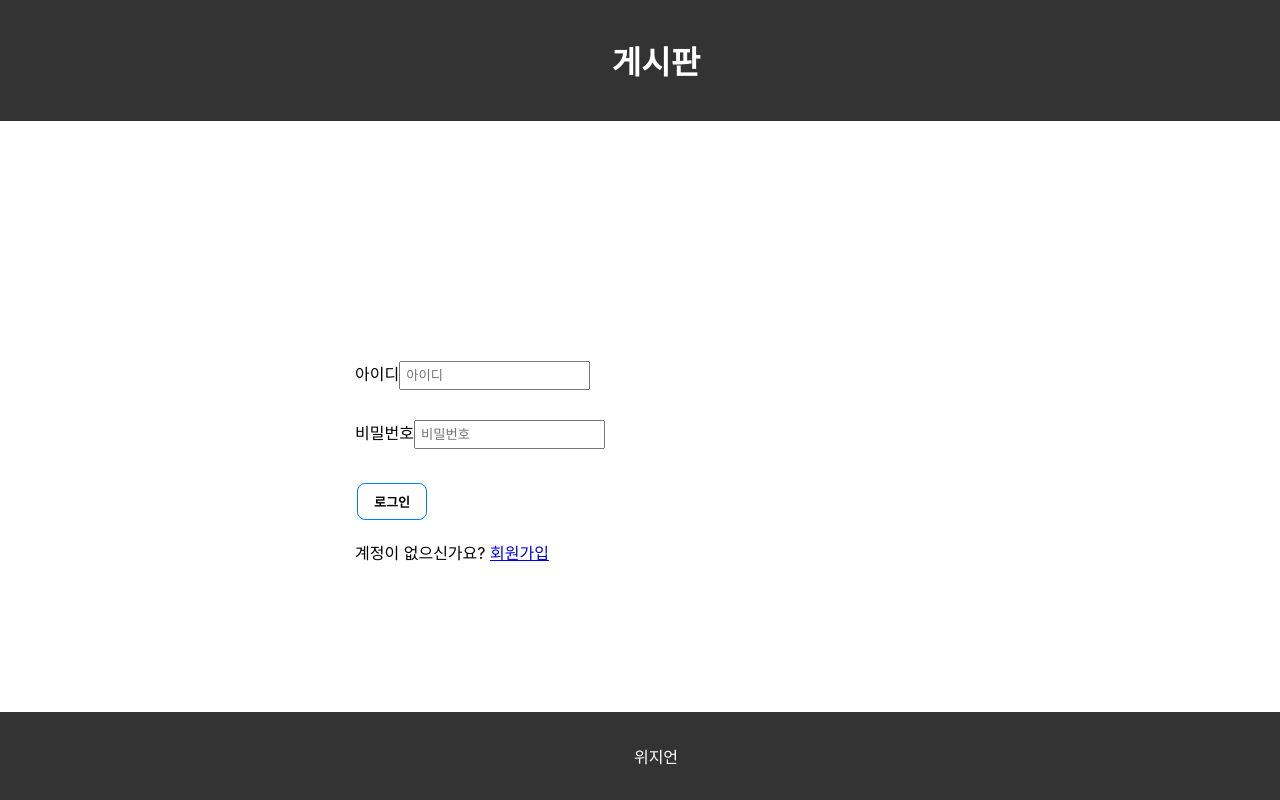
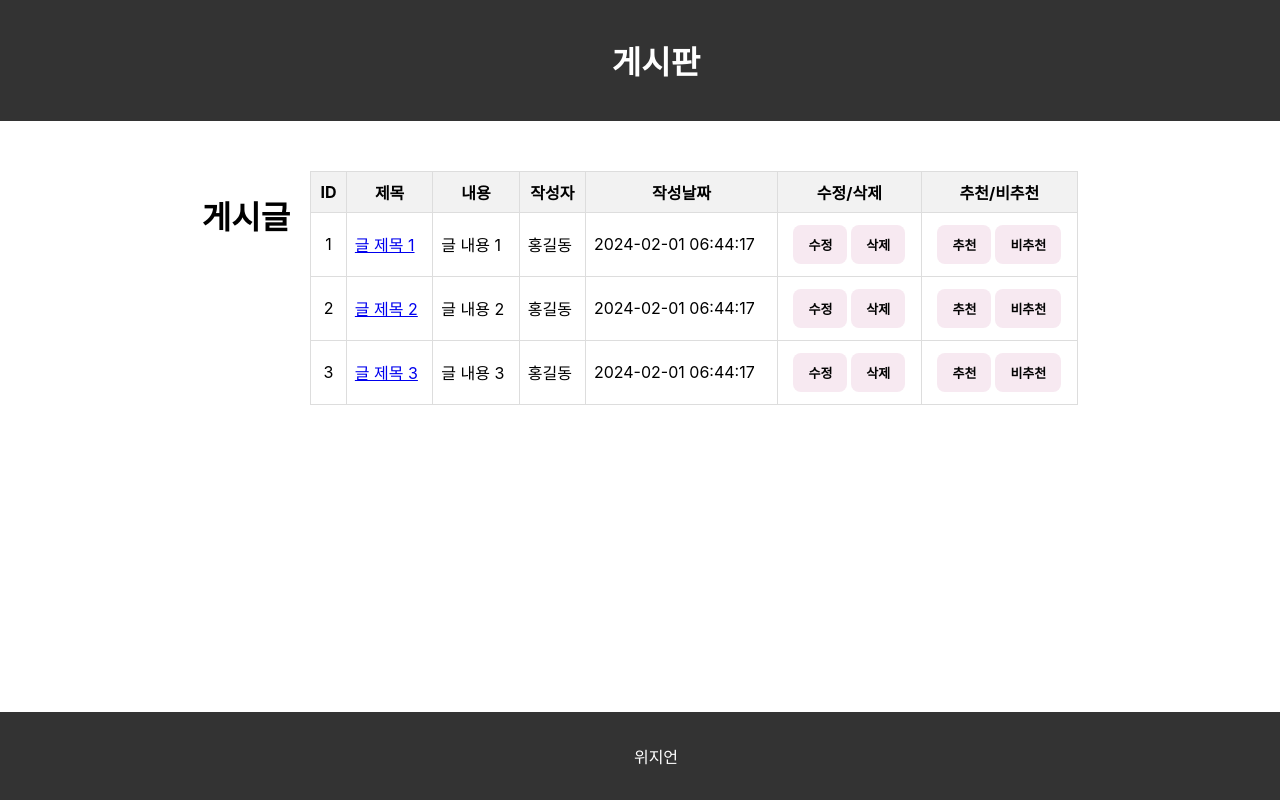
Before and after one commit to kimsinha11/React_0122, a React (Create React App) app: page /postlist in a window 1280 px wide. Before the commit this address led to /. Shown: the top 800 px of the page. Built offline with nearby package versions, Linux system fonts and the light colour scheme.

Commit message:
detail작업중

```diff
--- a/src/App.css
+++ b/src/App.css
@@ -5,6 +5,12 @@
   display: flex;
   flex-direction: column;
   min-height: 100vh;
+}
+.Write {
+  max-width: 600px;
+  margin: auto; /* 화면 가운데 정렬을 위한 margin 설정 */
+  padding: 150px;
+  text-align: center; /* 내용을 가운데 정렬 */
 }
 
 /* Header 스타일 설정 */
@@ -115,3 +121,31 @@ button {
 button:hover {
   background-color: #e969b8; /* Darker green on hover */
 }
+
+
+
+.Write h2 {
+  margin-bottom: 20px;
+}
+
+.Write form textarea {
+  width: 100%;
+  padding: 10px;
+  margin-bottom: 20px;
+  border: 1px solid #ccc;
+  border-radius: 4px;
+}
+
+.Write form button {
+  padding: 10px 20px;
+  background-color: #007bff;
+  color: #fff;
+  border: none;
+  border-radius: 4px;
+  cursor: pointer;
+  transition: background-color 0.3s;
+}
+
+.Write form button:hover {
+  background-color: #0056b3;
+}
--- a/src/App.js
+++ b/src/App.js
@@ -4,7 +4,12 @@ import Header from './components/Header.js';
 import Footer from './components/Footer';
 import Login from './pages/Login';
 import Home from './pages/Home';
+import PostList from './pages/PostList.js';
+import Write from './pages/Write';
+import Detail from './pages/Detail';
 import './App.css';
+
+
 
 function App() {
   const [isLoggedIn, setIsLoggedIn] = useState(false);
@@ -24,6 +29,9 @@ function App() {
         <Routes>
           <Route path="/" element={<Login onLogin={handleLogin} />} />
           <Route path="/home" element={<Home isLoggedIn={isLoggedIn} onLogout={handleLogout} />} />
+          <Route path="/write" element={<Write isLoggedIn={isLoggedIn} onLogout={handleLogout} />} />
+          <Route path="/postlist" element={<PostList isLoggedIn={isLoggedIn} onLogout={handleLogout} />} />
+          <Route path="/detail" element={<Detail isLoggedIn={isLoggedIn} onLogout={handleLogout} />} />
           {/* Redirect to login page if not logged in */}
           {!isLoggedIn && <Route path="*" element={<Navigate to="/" />} />}
         </Routes>
--- /dev/null
+++ b/src/Detail.css
@@ -0,0 +1,18 @@
+/* Detail.css */
+
+.Detail {
+    margin: 20px;
+    padding: 20px;
+    border: 1px solid #ccc;
+    border-radius: 5px;
+  }
+
+  .Detail h2 {
+    font-size: 24px;
+    margin-bottom: 10px;
+  }
+
+  .Detail p {
+    font-size: 16px;
+    margin-bottom: 5px;
+  }
--- /dev/null
+++ b/src/PostList.css
@@ -0,0 +1,28 @@
+.PostList {
+    display: flex;
+    justify-content: center; /* 수평 가운데 정렬 */
+    margin-top: 50px;
+  }
+
+  .PostList table {
+    width: 60%;
+    border-collapse: collapse;
+  }
+
+  .PostList th,
+  .PostList td {
+    border: 1px solid #ddd;
+    padding: 8px;
+  }
+
+  .PostList th {
+    background-color: #f2f2f2;
+  }
+
+  .PostList h1 {
+    margin-right: 20px;
+  }
+
+  .Id {
+    text-align: center;
+  }
--- a/src/components/Header.js
+++ b/src/components/Header.js
@@ -8,12 +8,12 @@ function Header({ title, isLoggedIn, onLogout }) {
     navigate('/home');
   };
 
-  const handleAboutClick = () => {
-    navigate('/about');
+  const handleWriteClick = () => {
+    navigate('/write');
   };
 
-  const handleContactClick = () => {
-    navigate('/contact');
+  const handlePostListClick = () => {
+    navigate('/postlist');
   };
 
   const handleLogout = () => {
@@ -31,10 +31,10 @@ function Header({ title, isLoggedIn, onLogout }) {
               <button onClick={handleHomeClick}>홈</button>
             </li>
             <li>
-              <button onClick={handleAboutClick}>소개</button>
+              <button onClick={handleWriteClick}>글쓰기</button>
             </li>
             <li>
-              <button onClick={handleContactClick}>연락</button>
+              <button onClick={handlePostListClick}>게시판</button>
             </li>
             <li>
               <button className="logout-button" onClick={handleLogout}>로그아웃</button>
--- /dev/null
+++ b/src/pages/Detail.js
@@ -0,0 +1,38 @@
+import React from 'react';
+import { useParams } from 'react-router-dom';
+import '../Detail.css';
+
+function Detail() {
+  // useParams 훅을 사용하여 URL에서 게시물 ID를 추출합니다.
+  const { id } = useParams();
+
+  // 임시로 만든 예시 데이터를 가져옵니다.
+  const posts = [
+    { id: 1, title: '글 제목 1', content: '글 내용 1', writer:'홍길동', date:'' },
+    { id: 2, title: '글 제목 2', content: '글 내용 2', writer:'홍길동', date:'' },
+    { id: 3, title: '글 제목 3', content: '글 내용 3', writer:'홍길동', date:'' },
+    // 필요한 만큼 데이터 추가
+  ];
+
+  // 해당 ID에 맞는 게시물을 찾습니다.
+  const selectedPost = posts.find(post => post.id === parseInt(id));
+
+  // 선택된 게시물이 없다면 에러 메시지를 표시합니다.
+  if (!selectedPost) {
+    return <div>해당 게시물을 찾을 수 없습니다.</div>;
+  }
+
+  return (
+    <div>
+      <h2>게시물 상세 페이지</h2>
+      <p>ID: {selectedPost.id}</p>
+      <p>제목: {selectedPost.title}</p>
+      <p>내용: {selectedPost.content}</p>
+      <p>작성자: {selectedPost.writer}</p>
+      <p>작성날짜: {selectedPost.date}</p>
+      {/* 이곳에 해당 게시물의 상세 내용을 표시하는 코드를 추가하세요 */}
+    </div>
+  );
+}
+
+export default Detail;
--- a/src/pages/Login.js
+++ b/src/pages/Login.js
@@ -1,8 +1,6 @@
 import React, { useState } from 'react';
 import { Container, Form } from 'react-bootstrap';
 import { Link, useNavigate } from 'react-router-dom';
-import axios from 'axios'; // axios 추가
-import '../App.css';
 
 function Login({ onLogin }) {
   const [username, setUsername] = useState('');
@@ -13,18 +11,15 @@ function Login({ onLogin }) {
     if (!username || !password) {
       alert('아이디와 비밀번호를 입력해주세요.');
     } else {
-      axios.post('/doLogin', { username, password }) // 서버로 로그인 요청 보냄
-
-        .then(response => {
-          // 로그인 성공 시 처리
-          onLogin(); // onLogin 프롭 호출
-          navigate('/home'); // 홈 페이지로 이동
-        })
-        .catch(error => {
-          // 로그인 실패 시 처리
-          console.error('로그인 실패:', error);
-          alert('로그인에 실패했습니다.');
-        });
+      // 가짜 로그인 요청 시뮬레이션
+      if (username === 'rlatlsgk' && password === '1234') {
+        // 로그인 성공 시 처리
+        onLogin(); // onLogin 프롭 호출
+        navigate('/home'); // 홈 페이지로 이동
+      } else {
+        // 로그인 실패 시 처리
+        alert('로그인에 실패했습니다.');
+      }
     }
   };
 
@@ -53,14 +48,7 @@ function Login({ onLogin }) {
             />
           </Form.Group>
           <br />
-          <button type="button" onClick={handleLogin} style={{
-            border: '1px solid #007bff',
-            backgroundColor: '#fff',
-            color: '#000',
-            padding: '8px 16px',
-            cursor: 'pointer',
-            transition: 'background-color 0.3s, color 0.3s'
-          }}>로그인</button>
+          <button type="button" onClick={handleLogin}>로그인</button>
           <br />
           <p>계정이 없으신가요? <Link to="/signup">회원가입</Link></p>
         </Form>
--- /dev/null
+++ b/src/pages/PostList.js
@@ -0,0 +1,89 @@
+import React from 'react';
+import { Link } from 'react-router-dom';
+import '../PostList.css';
+
+function PostList() {
+  // 임시로 만든 데이터
+  const posts = [
+    { id: 1, title: '글 제목 1', content: '글 내용 1', writer:'홍길동', date:'' },
+    { id: 2, title: '글 제목 2', content: '글 내용 2', writer:'홍길동', date:'' },
+    { id: 3, title: '글 제목 3', content: '글 내용 3', writer:'홍길동', date:'' },
+    // 필요한 만큼 데이터 추가
+  ];
+
+  const getCurrentTime = () => {
+    const now = new Date();
+    const year = now.getFullYear();
+    const month = String(now.getMonth() + 1).padStart(2, '0');
+    const day = String(now.getDate()).padStart(2, '0');
+    const hour = String(now.getHours()).padStart(2, '0');
+    const minute = String(now.getMinutes()).padStart(2, '0');
+    const second = String(now.getSeconds()).padStart(2, '0');
+    return `${year}-${month}-${day} ${hour}:${minute}:${second}`;
+  };
+
+  // 수정 버튼 클릭 시 실행되는 함수
+  const handleEdit = (postId) => {
+    console.log(`게시물 ${postId}를 수정합니다.`);
+    // 여기에 수정 기능을 구현할 수 있습니다.
+  };
+
+  // 삭제 버튼 클릭 시 실행되는 함수
+  const handleDelete = (postId) => {
+    console.log(`게시물 ${postId}를 삭제합니다.`);
+    // 여기에 삭제 기능을 구현할 수 있습니다.
+  };
+
+  // 추천 버튼 클릭 시 실행되는 함수
+  const handleRecommend = (postId) => {
+    console.log(`게시물 ${postId}를 추천합니다.`);
+    // 여기에 추천 기능을 구현할 수 있습니다.
+  };
+
+  // 비추천 버튼 클릭 시 실행되는 함수
+  const handleUnrecommend = (postId) => {
+    console.log(`게시물 ${postId}를 비추천합니다.`);
+    // 여기에 비추천 기능을 구현할 수 있습니다.
+  };
+
+  return (
+    <div className="PostList">
+      <div><h1>게시글</h1></div>
+      <table>
+        <thead>
+          <tr>
+            <th>ID</th>
+            <th>제목</th>
+            <th>내용</th>
+            <th>작성자</th>
+            <th>작성날짜</th>
+            <th>수정/삭제</th>
+            <th>추천/비추천</th>
+          </tr>
+        </thead>
+        <tbody>
+          {/* 임시 데이터를 사용하여 테이블 행을 생성 */}
+          {posts.map(post => (
+            <tr key={post.id}>
+              <td className="Id">{post.id}</td>
+              <td><Link to={`/detail/${post.id}`}>{post.title}</Link></td>
+              <td>{post.content}</td>
+              <td>{post.writer}</td>
+              <td>{getCurrentTime()}</td>
+              <td className="Id">
+                <button onClick={() => handleEdit(post.id)}>수정</button>
+                <button onClick={() => handleDelete(post.id)}>삭제</button>
+              </td>
+              <td className="Id">
+                <button onClick={() => handleRecommend(post.id)}>추천</button>
+                <button onClick={() => handleUnrecommend(post.id)}>비추천</button>
+              </td>
+            </tr>
+          ))}
+        </tbody>
+      </table>
+    </div>
+  );
+}
+
+export default PostList;
--- /dev/null
+++ b/src/pages/Write.js
@@ -0,0 +1,46 @@
+import React, { useState } from 'react';
+import { useNavigate } from 'react-router-dom';
+
+function Write({ isLoggedIn }) {
+  const [content, setContent] = useState('');
+  const navigate = useNavigate();
+
+  const handleChange = (e) => {
+    setContent(e.target.value);
+  };
+
+  const handleSubmit = (e) => {
+    e.preventDefault();
+    if (!isLoggedIn) {
+      console.log('로그인이 필요합니다.');
+      return;
+    }
+    // 여기서 content를 사용하여 작성한 글을 처리할 수 있습니다.
+    console.log('작성된 내용:', content);
+    // 글 작성 후 PostList 페이지로 이동합니다.
+    navigate('/PostList');
+  };
+
+  return (
+    <div className="Write">
+      <h2>글쓰기 페이지입니다.</h2>
+      {isLoggedIn ? (
+        <form onSubmit={handleSubmit}>
+          <textarea
+            value={content}
+            onChange={handleChange}
+            placeholder="글을 작성해주세요..."
+            rows="5"
+            cols="50"
+          />
+          <br />
+          <button type="submit">글 작성하기</button>
+        </form>
+      ) : (
+        <p>로그인이 필요한 서비스입니다.</p>
+      )}
+    </div>
+  );
+}
+
+export default Write;
```
Also changed, not shown: src/pages/About.js (deleted, +0 -13 lines), src/pages/Contact.js (deleted, +0 -13 lines), 2 other files (tests, documents, lock files or other folders).
